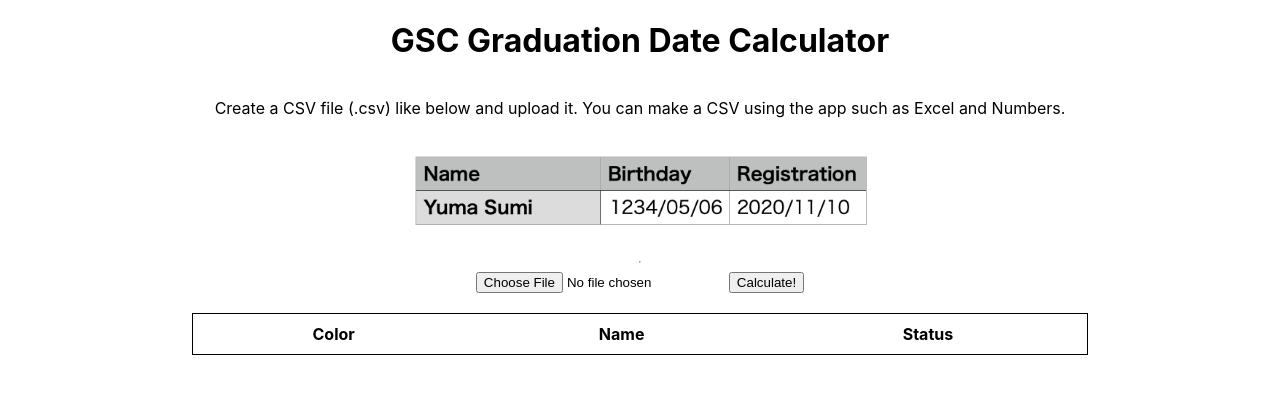
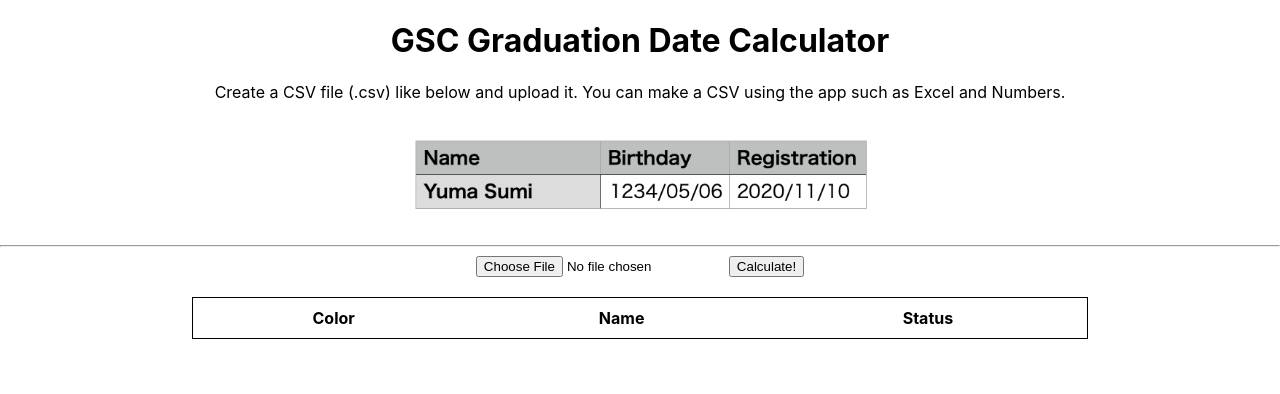
Before and after one commit to y-yeah/gsc-age-calculator, a React (Create React App) app: page / in a window 1280 px wide. Shown: the top 394 px of the page. Built offline with nearby package versions, Linux system fonts and the light colour scheme.

Commit message:
fixed css

```diff
--- a/src/App.css
+++ b/src/App.css
@@ -1,19 +1,16 @@
 main {
   text-align: center;
-  display: grid;
-  justify-items: center;
-  width: 100%;
 }
 
 table {
   border: 1px solid;
   border-collapse: collapse;
   min-width: 70%;
+  display: inline-table;
 }
 
 th,
 td {
-  /* border: 1px solid; */
   padding: 10px;
 }
 
```
